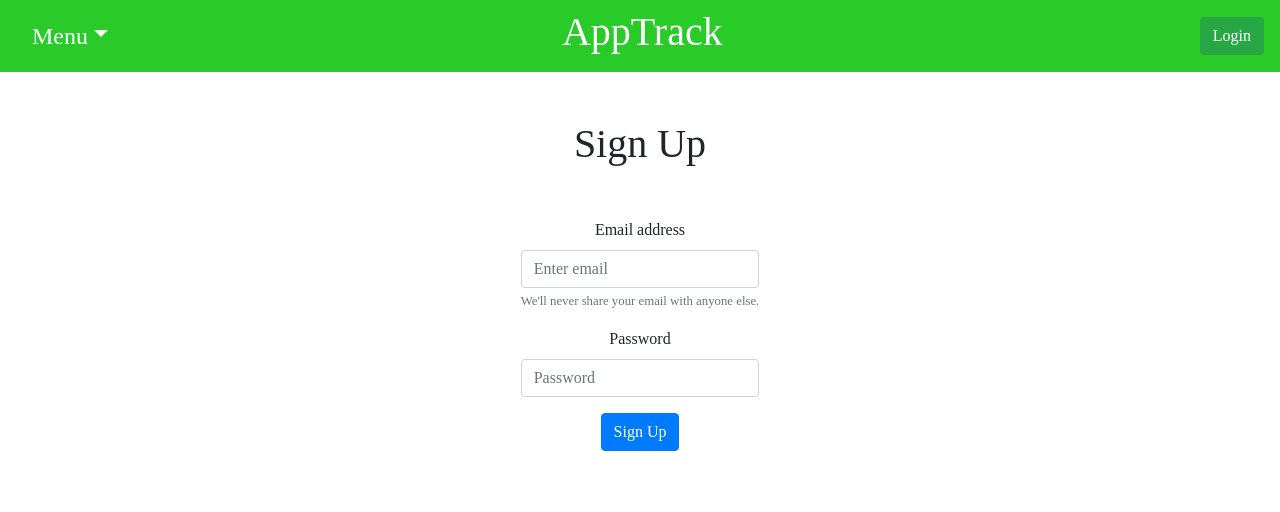
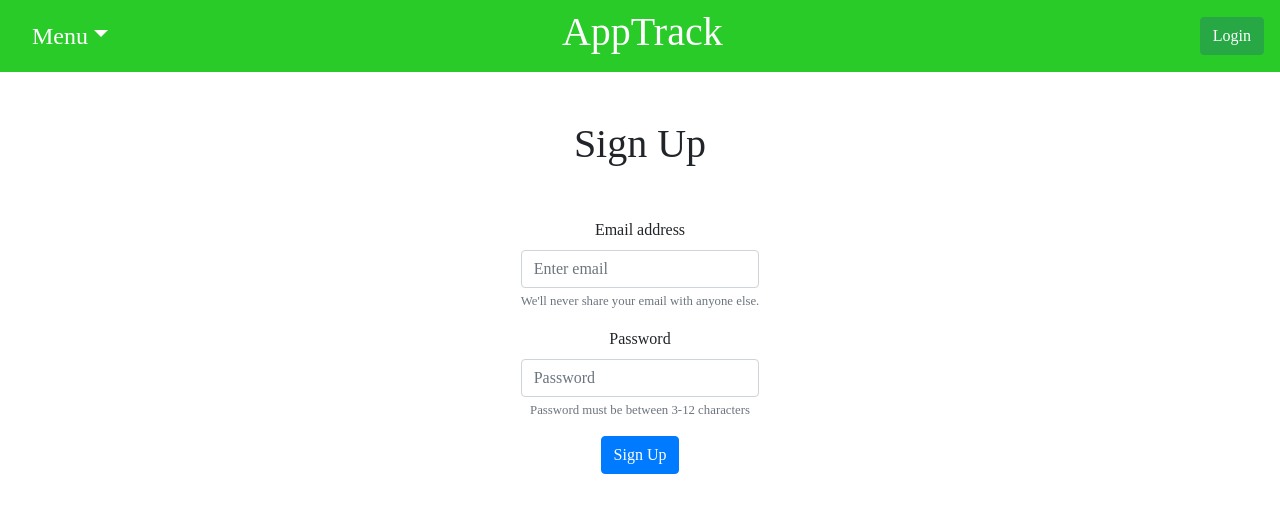
Before and after one commit to TCaprioli/AppTrack-Frontend, a React (Create React App) app: page /signup in a window 1280 px wide. Shown: the top 512 px of the page. Built offline with nearby package versions, Linux system fonts and the light colour scheme.

Commit message:
added login and signup validations

```diff
--- a/src/Navbar.js
+++ b/src/Navbar.js
@@ -18,24 +18,25 @@ const NavBar =(props)=>{
 
                 <NavDropdown title="Menu" id="nav-dropdown">
                    <ListGroup variant='flush' style={{textAlign:'center'}}>
-                        <ListGroup.Item action variant="light" >
-                            <NavLink
+                        <NavLink
                             to='/applications'
                             exact
-                            style={{textDecoration:'none',color:'black'}}
+                            style={{textDecoration:'none'}}
                             >
+                        <ListGroup.Item action variant="light" style={{color:'black'}}>
                                 Applications
+                        </ListGroup.Item>
                             </NavLink>
-                        </ListGroup.Item>
-                        <ListGroup.Item action variant="light">
+
                             <NavLink
                             to='/resumes'
                             exact
-                            style={{textDecoration:'none',color:'black'}}
+                            style={{textDecoration:'none'}}
                             >
+                            <ListGroup.Item action variant="light" style={{color:'black'}}>
                                 Resumes
+                             </ListGroup.Item>
                             </NavLink>
-                        </ListGroup.Item>
                     </ListGroup>
                 </NavDropdown>
                 <Container className="mx-auto">
--- a/src/actions/fetchUser.js
+++ /dev/null
@@ -1,22 +0,0 @@
-
-
-
-export default (user) =>{
-    return async (dispatch)=>{
-        let resp = await fetch('http://localhost:3000/signup',{
-                method: 'POST',
-                headers:{'Content-Type': 'application/json'},
-                body: JSON.stringify(user)
-            })
-            let data = await resp.json()
-            console.log(signupUser(data.user))
-            localStorage.setItem("token", data.jwt)
-            dispatch(signupUser(data.user))
-
-    }
-}
-
-const signupUser=(userObj) =>({
-    type:'LOG_USER',
-    payload:userObj
-})
--- a/src/actions/loginFetch.js
+++ /dev/null
@@ -1,22 +0,0 @@
-
-
-
-export default (user) =>{
-    return async (dispatch)=>{
-        let resp = await fetch('http://localhost:3000/login',{
-                method: 'POST',
-                headers:{'Content-Type': 'application/json'},
-                body: JSON.stringify(user)
-            })
-            let data = await resp.json()
-            console.log(data)
-            localStorage.setItem("token", data.jwt)
-            dispatch(loginUser(data.user))
-
-    }
-}
-
-const loginUser=(userObj) =>({
-    type:'LOG_USER',
-    payload:userObj
-})
--- a/src/components/AppCard.js
+++ b/src/components/AppCard.js
@@ -30,13 +30,14 @@ const AppCard=(props)=>  {
               <hr/>
               <p>Applied: {appliedAt}</p>
               <hr/>
-              <Button variant="primary" onClick={handleOnClick}>
                 <NavLink
                 to="/applications/more-info"
                 style={{textDecoration:'none', color:'white'}}>
+                <Button variant="primary" onClick={handleOnClick}>
                  More Info
+                </Button>
                 </NavLink>
-              </Button><br/>
+                <br/>
               <Button variant="primary" style={{position:'relative',top:'5px'}} onClick={handleDelete}>Delete</Button>
             </Card.Body>
 
--- a/src/containers/LogCon.js
+++ b/src/containers/LogCon.js
@@ -1,7 +1,6 @@
 import React from 'react';
 import {connect} from 'react-redux';
 import {Form, Button} from 'react-bootstrap'
-import loginFetch from '../actions/loginFetch'
 
 
 
@@ -10,40 +9,81 @@ import loginFetch from '../actions/loginFetch'
 
 class LogCon extends React.Component {
     state={
-        email:"",
-        password:""
+        email:"".toLowerCase(),
+        password:"",
+        invalid:null,
       }
 
-    handleSubmit =async (event)=>{
+    //Fetch checks to see if user account exists
+    loginFetch= async ()=>{
+        let resp = await fetch('http://localhost:3000/login',{
+            method: 'POST',
+            headers:{'Content-Type': 'application/json'},
+            body: JSON.stringify(this.loginObject())
+        })
+        let data = await resp.json()
+        return data
+    }
 
+    //Object being passed to fetch
+    loginObject=()=>({
+        email:this.state.email,
+        password:this.state.password
+    })
+
+    //Action being dispatched
+    loginUser=(userObj) =>({
+        type:'LOG_USER',
+        payload:userObj
+    })
+
+
+    handleSubmit = async (event)=>{
         event.preventDefault()
-        this.props.loginFetch(this.state)
-        this.props.history.push('/')
+        let login = await this.loginFetch()
+        //login.message is true when the credientials are invalid
+        if(login.message){
+            console.log(login)
+            this.setState({
+                email:'',
+                password:'',
+                invalid:true
+            })
+        }
+        else{
+            localStorage.setItem("token", login.jwt)
+            this.props.dispatch(this.loginUser)
+            this.props.history.push('/')
+        }
+
+
     }
 
     handleInput=(event)=>{
         this.setState({
-            [event.target.name]: event.target.value
+            [event.target.name]: event.target.value,
+            invalid:null
         })
     }
 
     render(){
-    let {email, password} = this.state
+    let {email, password,invalid} = this.state
         return (
         <div className='logcon'>
-           <Form onSubmit={this.handleSubmit}>
+           <Form validated={invalid} onSubmit={this.handleSubmit}>
                 <Form.Group controlId="formBasicEmail">
                     <Form.Label>Email address</Form.Label>
-                    <Form.Control type="email" name="email" value={email}
+                    <Form.Control required type="email" name="email" value={email}
                      placeholder="Enter email" onChange={this.handleInput}/>
                     <Form.Text className="text-muted">
                     We'll never share your email with anyone else.
                     </Form.Text>
+                    <Form.Control.Feedback type='invalid'>Incorrect Username or Password</Form.Control.Feedback>
                 </Form.Group>
 
                 <Form.Group controlId="formBasicPassword">
                     <Form.Label>Password</Form.Label>
-                    <Form.Control type="password" name="password"
+                    <Form.Control required type="password" name="password"
                     value={password} placeholder="Password" onChange={this.handleInput}/>
                 </Form.Group>
                 <Button variant="primary" type="submit">
@@ -56,4 +96,4 @@ class LogCon extends React.Component {
     }
 }
 
-export default connect(null,{loginFetch})(LogCon);
+export default connect()(LogCon);
--- a/src/containers/SignCon.js
+++ b/src/containers/SignCon.js
@@ -1,48 +1,93 @@
 import React from 'react';
 import {connect} from 'react-redux';
 import {Form, Button} from 'react-bootstrap'
-import fetchUser from '../actions/fetchUser'
 
 
 
 
 class SignCon extends React.Component {
     state={
-        email:"",
-        password:""
+        email:"".toLowerCase(),
+        password:"",
+        invalid:null,
+        error:''
       }
 
-    handleSubmit =async (event)=>{
+    //Fetch creates new user
+    signUpFetch= async ()=>{
+        let resp = await fetch('http://localhost:3000/signup',{
+            method: 'POST',
+            headers:{'Content-Type': 'application/json'},
+            body: JSON.stringify(this.signUpObject())
+        })
+        let data = await resp.json()
+        return data
+    }
 
+    //Object being passed to fetch
+    signUpObject=()=>({
+        email:this.state.email,
+        password:this.state.password
+    })
+
+    //Action being dispatched
+    signUpUser=(userObj) =>({
+        type:'LOG_USER',
+        payload:userObj
+    })
+
+
+    handleSubmit = async (event)=>{
         event.preventDefault()
-        this.props.fetchUser(this.state)
-        this.props.history.push('/')
+        let login = await this.signUpFetch()
+        //login.error is true when the credientials are invalid
+        if(login.error){
+            console.log(login)
+            this.setState({
+                email:'',
+                password:'',
+                invalid:true,
+                error: 'Username Taken or Password does not meet requirements'
+            })
+        }
+        else{
+            localStorage.setItem("token", login.jwt)
+            this.props.dispatch(this.signUpUser)
+            this.props.history.push('/')
+        }
+
+
     }
 
     handleInput=(event)=>{
         this.setState({
-            [event.target.name]: event.target.value
+            [event.target.name]: event.target.value,
+            invalid:null
         })
     }
 
     render(){
-    let {email, password} = this.state
+    let {email, password, invalid,error} = this.state
         return (
         <div className='signcon'>
-           <Form onSubmit={this.handleSubmit}>
+           <Form validated={invalid} onSubmit={this.handleSubmit}>
                 <Form.Group controlId="formBasicEmail">
                     <Form.Label>Email address</Form.Label>
-                    <Form.Control type="email" name="email" value={email}
+                    <Form.Control required type="email" name="email" value={email}
                      placeholder="Enter email" onChange={this.handleInput}/>
                     <Form.Text className="text-muted">
                     We'll never share your email with anyone else.
                     </Form.Text>
+                    <Form.Control.Feedback type='invalid'>{error}</Form.Control.Feedback>
                 </Form.Group>
 
                 <Form.Group controlId="formBasicPassword">
                     <Form.Label>Password</Form.Label>
-                    <Form.Control type="password" name="password"
+                    <Form.Control required type="password" name="password"
                     value={password} placeholder="Password" onChange={this.handleInput}/>
+                    <Form.Text className="text-muted">
+                    Password must be between 3-12 characters
+                    </Form.Text>
                 </Form.Group>
                 <Button variant="primary" type="submit">
                     Sign Up
@@ -54,4 +99,4 @@ class SignCon extends React.Component {
     }
 }
 
-export default connect(null,{fetchUser})(SignCon);
+export default connect()(SignCon);
--- a/src/reducers/signup.js
+++ b/src/reducers/signup.js
@@ -6,6 +6,8 @@ const signupReducer = (state=initialState,action) => {
     switch (action.type){
         case 'LOG_USER':
             return {...state, currentUser:action.payload}
+        case 'FAILED_LOG':
+            return {...state, currentUser:action.error}
         case 'LOGOUT_USER':
             return {...state, currentUser: {} }
         default:
```
